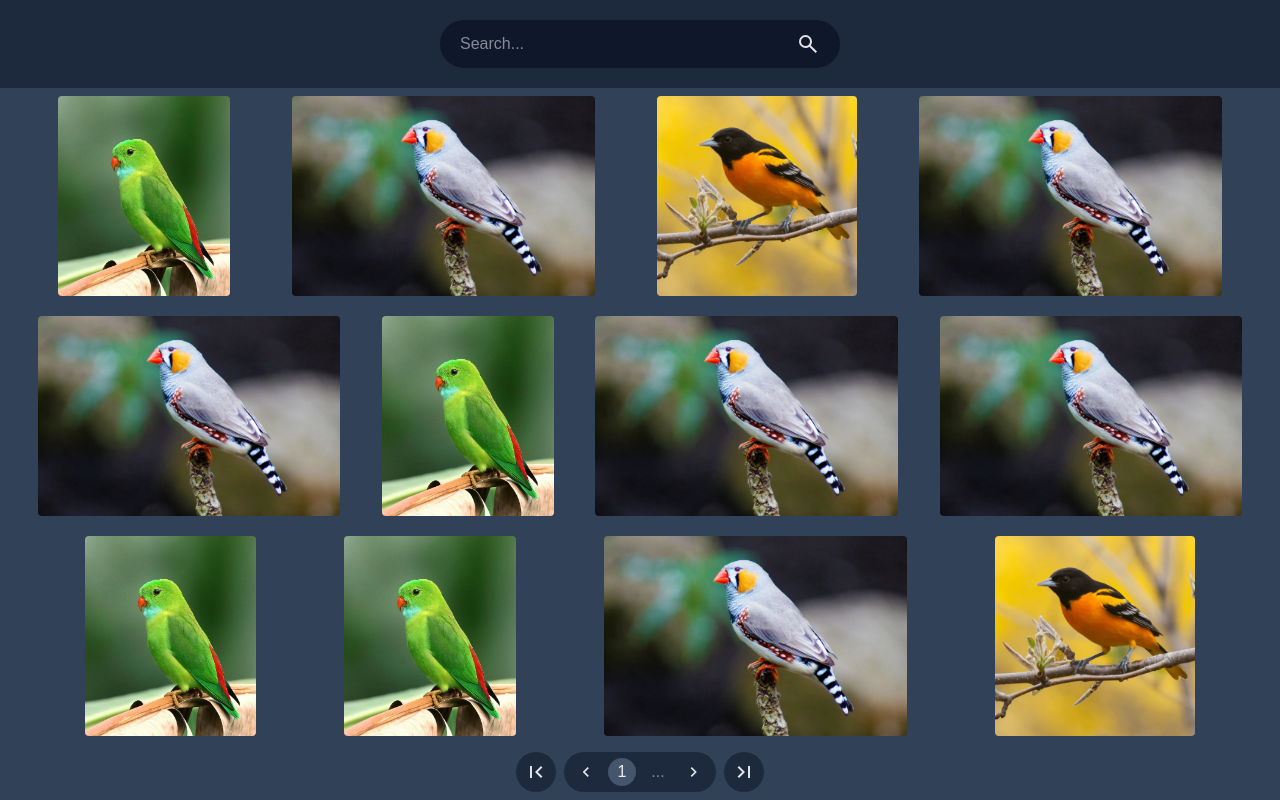
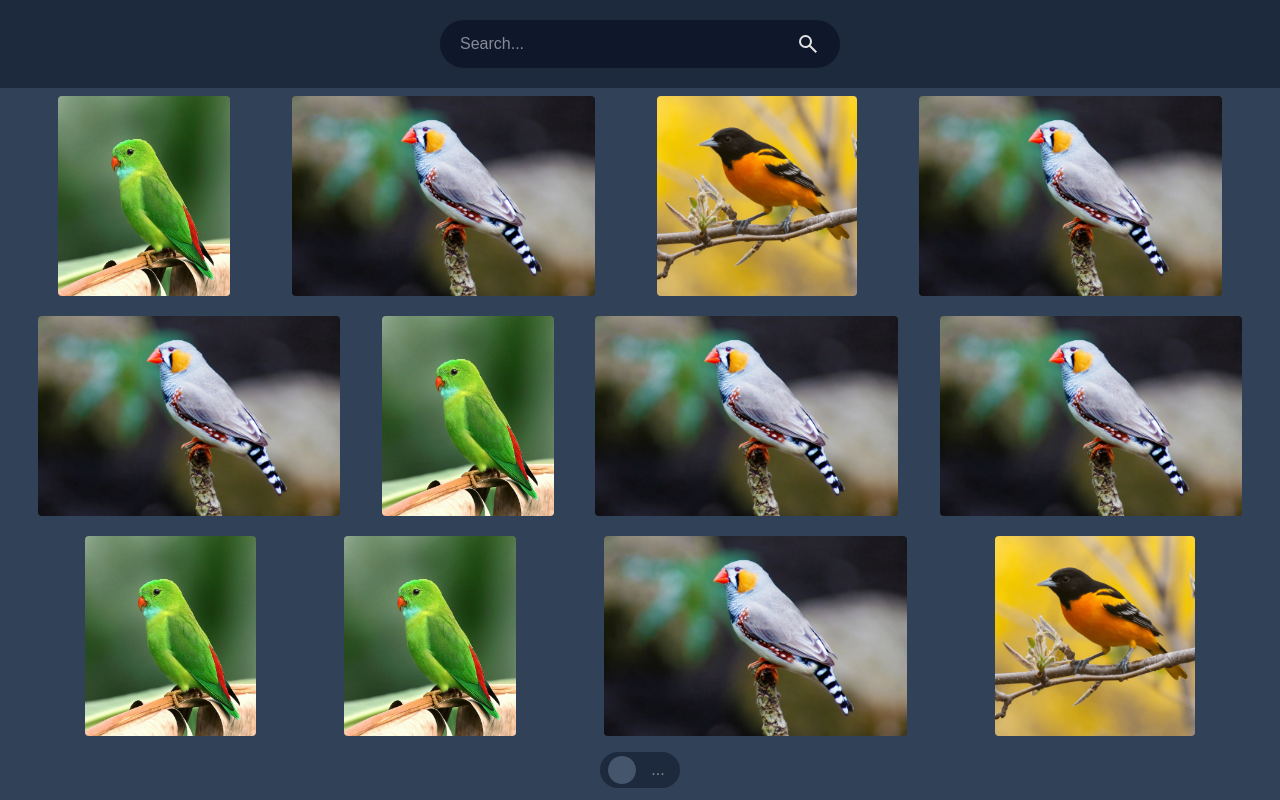
Before and after one commit to LiTTleCoMi/Gallery, a Next.js app: page /category/1 in a window 1280 px wide. Built offline with nearby package versions, Linux system fonts and the light colour scheme.

Commit message:
displaying page changer somewhat functional

```diff
--- a/src/app/_components/PageSelector.jsx
+++ b/src/app/_components/PageSelector.jsx
@@ -1,28 +1,48 @@
-export default function PageSelector({ totalPages }) {
+export default function PageSelector({ header, current }) {
+	function parseLinkHeader(h) {
+		if (!h) return {};
+		return Object.fromEntries(
+			h.split(",").map((part) => {
+				const [urlPart, relPart] = part.split(";").map((s) => s.trim());
+				const url = urlPart.slice(1, -1); // remove < >
+				const rel = relPart.match(/rel="(.*?)"/)?.[1];
+				return [rel, url];
+			})
+		);
+	};
+	const links = parseLinkHeader(header)
 	return (
 		<div className="flex gap-x-2">
+			{links.first && (
 				<button className="rounded-full bg-slate-800 p-2 hover:bg-slate-600">
 					<img src="/svgs/first_page.svg" alt="First" />
 				</button>
+			)}
 
 			<div className="flex justify-center items-center gap-x-2 px-2 py-1 rounded-full bg-slate-800">
+				{links.prev && (
 					<button className="rounded-full p-1 w-7 h-7 hover:bg-slate-600">
 						<img src="/svgs/chevron_left.svg" alt="Previous" />
 					</button>
+				)}
 				<button className="flex justify-center items-center rounded-full p-1 bg-slate-600 w-7 h-7">
-					<span>1</span>
+					<span>{current}</span>
 				</button>
 				<form className="flex justify-center items-center rounded-full hover:bg-slate-600">
 					<input type="number" step="1" className="rounded-full w-7 h-7 text-center focus:outline-none" placeholder="..." />
 				</form>
+				{links.next && (
 					<button className="rounded-full p-1 w-7 h-7 hover:bg-slate-600">
 						<img src="/svgs/chevron_right.svg" alt="Previous" />
 					</button>
+				)}
 			</div>
 
+			{links.last && (
 				<button className="rounded-full bg-slate-800 p-2 hover:bg-slate-600">
 					<img src="/svgs/last_page.svg" alt="Last" />
 				</button>
+			)}
 		</div>
 	);
 }
--- a/src/app/lib/fetchCategories.js
+++ b/src/app/lib/fetchCategories.js
@@ -1,5 +1,10 @@
 export default async function fetchCategories() {
 	const res = await fetch("/api/fetch_categories");
-	if (!res.ok) throw new Error("Failed to fetch categories");
+
+	if (!res.ok) {
+		const errorText = await res.text(); // capture any error body for debugging
+		throw new Error(`Failed to fetch categories: ${res.status} ${res.statusText} - ${errorText}`);
+	}
+
 	return res.json();
 }
--- a/src/app/page.js
+++ b/src/app/page.js
@@ -7,12 +7,14 @@ import PageSelector from "./_components/PageSelector";
 
 export default function Home() {
 	const [data, setData] = useState(null);
+	const [links, setLinks] = useState(null);
 
 	useEffect(() => {
 		const load = async () => {
 			try {
 				const res = await fetchCategories();
-				setData(res);
+				setData(res.data);
+				setLinks(res.link);
 				console.log("Fetched categories:", res);
 			} catch (err) {
 				console.error(err);
@@ -29,7 +31,7 @@ export default function Home() {
                     return <GalleryImage key={item.id} title={item.title} alt={item.cover_photo.alt_description} src={item.preview_photos[Math.floor(Math.random() * item.preview_photos.length)].urls.full} id={"a"} route="category" />;
                 })}
             </ImagesContainer>
-            <PageSelector totalPages={10} />
+			<PageSelector header={links} current={1} />
 		</div>
 	);
 }
--- a/src/pages/api/fetch_categories.js
+++ b/src/pages/api/fetch_categories.js
@@ -10,8 +10,14 @@ export default async function handler(req, res) {
 	});
 
 	if (!response.ok) {
-		return res.status(response.status).json({ error: "Failed to fetch Unsplash" });
+		const errorBody = await response.text(); // Sometimes errors aren't JSON
+		console.error("Unsplash Error Response:", errorBody);
+		return res.status(response.status).json({
+			error: "Failed to fetch Unsplash",
+			details: errorBody,
+		});
 	}
+
 
     const link = response.headers.get("link")
 	const data = await response.json();
```
Lines whose indentation alone changed are shown as unchanged.
